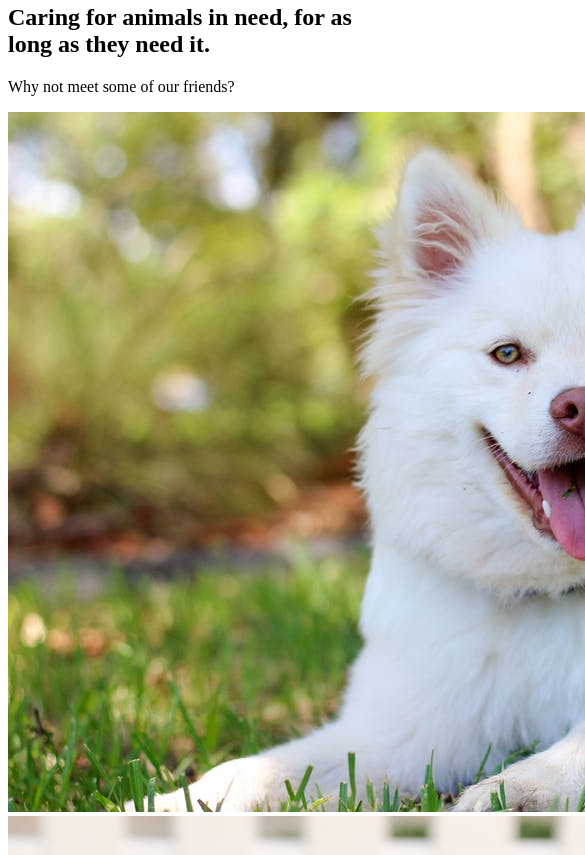
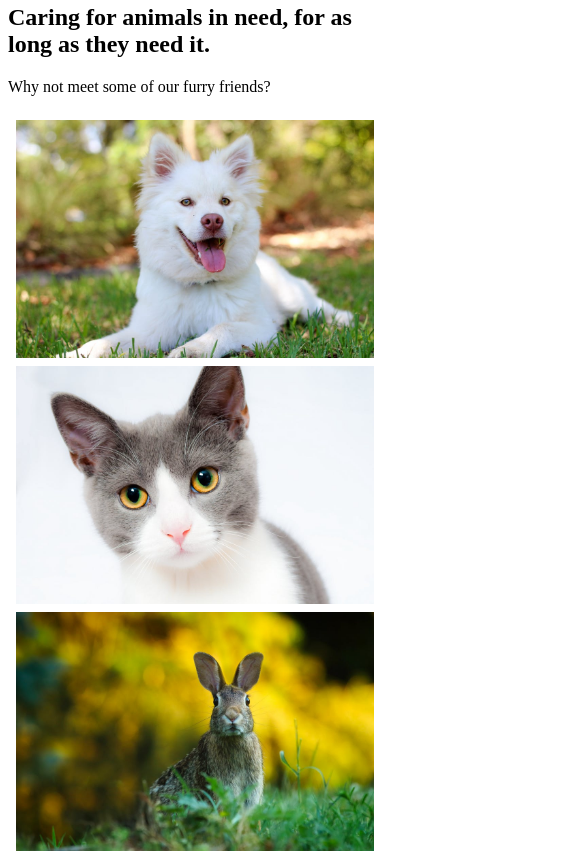
Before and after one commit to patrickjkennedy/LimerickAnimalWelfare, a plain HTML site: page gallery.html in a window 390 px wide. Shown: the part 680-1535 px from the top of the page, 585 px wide, since content can reach past the window. Drawn offline with Linux system fonts and the light colour scheme.

Commit message:
Created simple responsive CSS image gallery, adapted from tutorial on https://www.w3schools.com/howto/howto_css_image_grid_responsive.asp

```diff
--- a/css/styles.css
+++ b/css/styles.css
@@ -10,6 +10,11 @@ li {
     float: left;
 }
 
+#donate {
+  float: right;
+  background-color: #faec50;
+}
+
 li a {
     display: block;
     color: white;
@@ -18,8 +23,42 @@ li a {
     text-decoration: none;
 }
 
+#donate a {
+  color: black;
+}
+
 /* Change the link color on hover */
 li a:hover {
     background-color: #faec50;
     color: black;
 }
+
+/* CSS below adapted from four column version on https://www.w3schools.com/howto/howto_css_image_grid_responsive.asp */
+
+.row {
+  display: flex;
+  flex-wrap: wrap;
+  padding: 0 4px;
+}
+
+/* Create three equal columns that sits next to each other */
+.column {
+  flex: 32%;
+  max-width: 32%;
+  padding: 0 4px;
+}
+
+.column img {
+  margin-top: 8px;
+  vertical-align: middle;
+  width: 100%;
+  height: auto;
+}
+
+/* Responsive layout - makes the three columns stack on top of each other instead of next to each other */
+@media screen and (max-width: 600px) {
+  .column {
+    flex: 100%;
+    max-width: 100%;
+  }
+}
--- a/gallery.html
+++ b/gallery.html
@@ -1,6 +1,6 @@
 <!DOCTYPE html>
 <html>
-    <head>
+	<head>
         <link rel="stylesheet" href="css/styles.css">
     </head>
     <body>
@@ -9,7 +9,7 @@
             <li><a href="about.html">About</a></li>
             <li><a href="gallery.html">Gallery</a></li>
             <li><a href="contact.html">Contact</a></li>
-            <li style="float: right; background-color: red"><a href="donate.html">Donate</a></li>
+            <li id="donate"><a href="donate.html">Donate</a></li>
         </ul>
 
         <img src="images/mediumsmall-res.png"/>
@@ -18,13 +18,26 @@
         <h2>Caring for animals in need, for as long as they need it.</h2>
 
         <div>
-        <p>Why not meet some of our friends?</p>
-            <!-- Free stock images from pexels.com -->
-            <img src="images/dog1.jpeg"/>
-            <img src="images/dog2.jpeg"/>
-            <img src="images/dog3.jpeg"/>
-            <img src="images/dog4.jpeg"/>
-            <img src="images/cat1.jpeg"/>
+            <p>Why not meet some of our furry friends?</p>
+            <!-- Free stock images from pexels.com (No Attribution required) -->
+            <div class="row">
+                <div class="column">
+                    <img class="gallery_img" src="images/dog1.jpeg"/>
+                    <img class="gallery_img" src="images/cat1.jpeg"/>
+                    <img class="gallery_img" src="images/rabbit1.jpeg"/>
+                </div>
+                <div class="column">
+                    <img class="gallery_img" src="images/dog2.jpeg"/>
+                    <img class="gallery_img" src="images/cat2.jpg"/>
+                    <img class="gallery_img" src="images/rabbit2.jpeg"/>
+                </div>
+                <div class="column">
+                    <img class="gallery_img" src="images/dog3.jpeg"/>
+                    <img class="gallery_img" src="images/cat3.jpeg"/>
+                    <img class="gallery_img" src="images/rabbit3.jpeg"/>
+                </div>
+            </div>
+
         </div>
     </body>
 </html>
```
Also changed, not shown: index.html (+1 -1 lines), images/cat4.jpeg (deleted), images/dog4.jpeg (deleted), images/rabbit1.jpeg (added), images/rabbit2.jpeg (added), images/rabbit3.jpeg (added).
